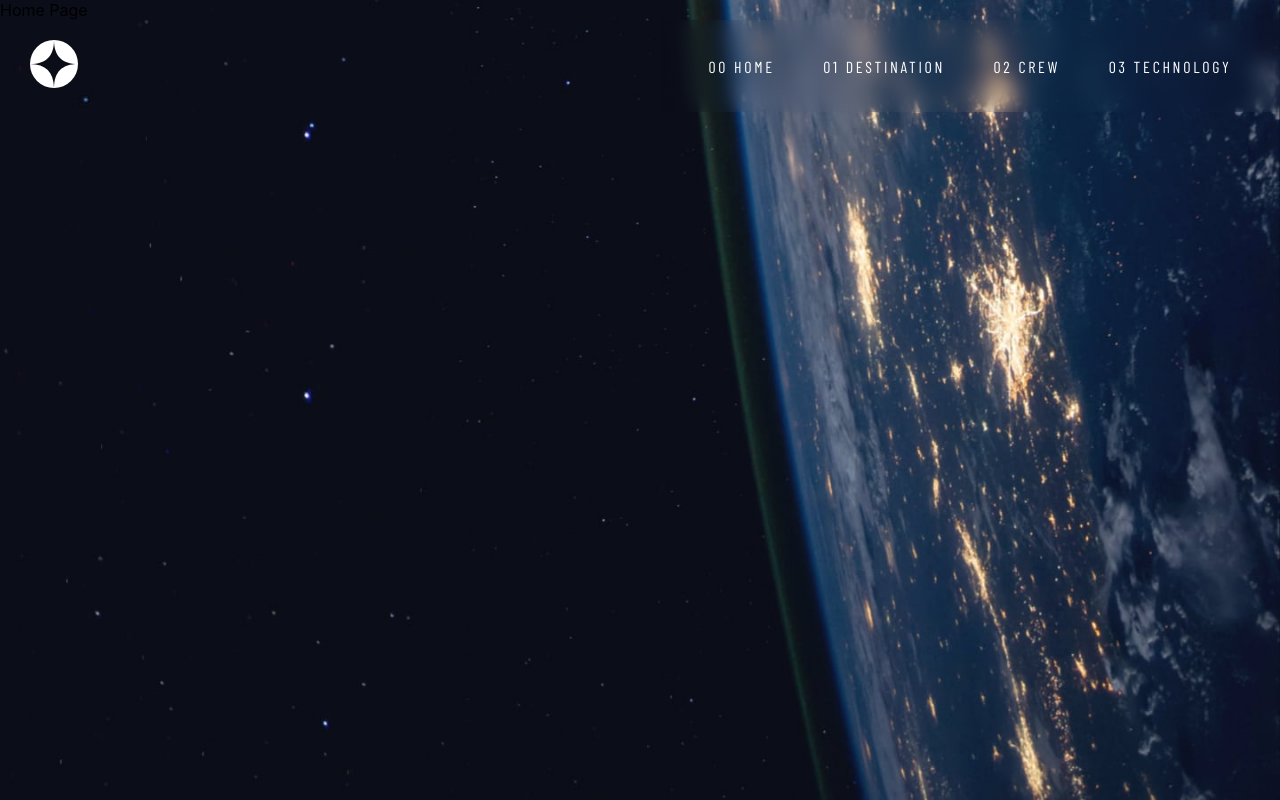
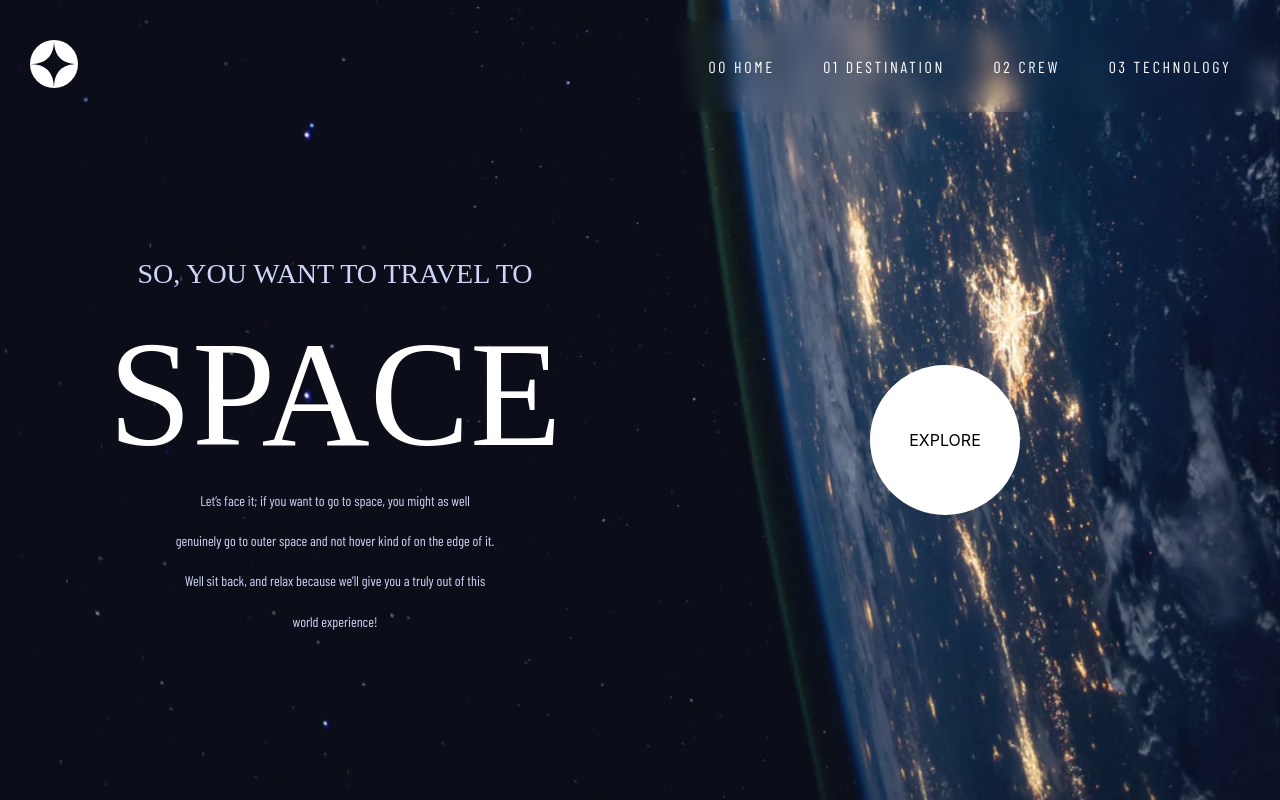
Before and after one commit to GawahChan/FM-Space-Tourism-Challenge, a React (Create React App) app: page / in a window 1280 px wide. Built offline with nearby package versions, Linux system fonts and the light colour scheme; a web font is replaced by a local one.

Commit message:
added styles for inheritance as well as worked on home page

```diff
--- a/src/App.tsx
+++ b/src/App.tsx
@@ -6,8 +6,8 @@ import Technologypage from "./pages/technology/Technology";
 
 import { BrowserRouter, Routes, Route } from "react-router-dom";
 import { ThemeProvider } from "styled-components";
-import { GlobalStyles } from "./utils/styles/GlobalStyles";
-import { theme } from "./utils/styles/Theme";
+import { GlobalStyles } from "./styles/GlobalStyles";
+import { theme } from "./styles/themes/Theme";
 
 import {
   HOME_URL,
--- a/src/components/navBar/NavBar.style.tsx
+++ b/src/components/navBar/NavBar.style.tsx
@@ -58,7 +58,7 @@ export const NavBarHeader = styled.h1`
   }
 `;
 
-export const NavBarLink = styled(Link)`
+export const NavLink = styled(Link)`
   text-decoration: none;
   cursor: pointer;
 `;
--- a/src/components/navBar/NavBar.tsx
+++ b/src/components/navBar/NavBar.tsx
@@ -8,7 +8,7 @@ import {
   NavBarContainer,
   NavBarHeader,
   NavBarHeaderContainer,
-  NavBarLink,
+  NavLink,
   NavBarLogoContainer,
 } from "./NavBar.style";
 
@@ -18,23 +18,23 @@ const NavBar = () => {
   return (
     <NavBarContainer>
       <NavBarLogoContainer>
-        <NavBarLink to={HOME_URL}>
+        <NavLink to={HOME_URL}>
           <img src={Logo} alt="logo" />
-        </NavBarLink>
+        </NavLink>
       </NavBarLogoContainer>
       <NavBarHeaderContainer>
-        <NavBarLink to={HOME_URL}>
+        <NavLink to={HOME_URL}>
           <NavBarHeader>00 HOME</NavBarHeader>
-        </NavBarLink>
-        <NavBarLink to={DESTINATION_URL}>
+        </NavLink>
+        <NavLink to={DESTINATION_URL}>
           <NavBarHeader>01 DESTINATION</NavBarHeader>
-        </NavBarLink>
-        <NavBarLink to={CREW_URL}>
+        </NavLink>
+        <NavLink to={CREW_URL}>
           <NavBarHeader>02 CREW</NavBarHeader>
-        </NavBarLink>
-        <NavBarLink to={TECHNOLOGY_URL}>
+        </NavLink>
+        <NavLink to={TECHNOLOGY_URL}>
           <NavBarHeader>03 TECHNOLOGY</NavBarHeader>
-        </NavBarLink>
+        </NavLink>
       </NavBarHeaderContainer>
     </NavBarContainer>
   );
--- a/src/pages/home/Home.style.tsx
+++ b/src/pages/home/Home.style.tsx
@@ -1,8 +1,16 @@
 import styled from "styled-components";
 import { PageContainer } from "../pages.style";
 import { device } from "../../utils/Constants";
+import { Heading1 } from "../../styles/typography/headers.style";
+import {
+  subHeading1,
+  subHeading2,
+} from "../../styles/typography/subheaders.style";
+import { NavLink } from "../../components/navBar/NavBar.style";
 
 export const HomePageContainer = styled(PageContainer)`
+  display: flex;
+  align-items: center;
   background-image: url(${require("../../common/assets/home/background-home-desktop.jpg")});
 
   @media ${device.tablet} {
@@ -13,3 +21,52 @@ export const HomePageContainer = styled(PageContainer)`
     background-image: url(${require("../../common/assets/home/background-home-mobile.jpg")});
   }
 `;
+
+export const HomePageBodyContainer = styled.div`
+  display: flex;
+  width: 100%;
+  align-items: center;
+  justify-content: center;
+`;
+
+export const HomePageTextContainer = styled.div`
+  display: flex;
+  flex-direction: column;
+  flex: 1;
+
+  align-items: center;
+`;
+
+export const HomePageButtonContainer = styled.div`
+  display: flex;
+  justify-content: center;
+  align-items: center;
+
+  height: 150px;
+  width: 150px;
+
+  background: white;
+  border-radius: 50%;
+`;
+
+export const HomePageHeader = styled(Heading1)`
+  color: ${({ theme }) => theme.colours.heading};
+  margin: 0;
+`;
+
+export const HomePageSubHeader = styled(subHeading1)`
+  color: ${({ theme }) => theme.colours.subHeading};
+`;
+
+export const HomePageParagraph = styled(subHeading2)`
+  color: ${({ theme }) => theme.colours.subHeading};
+`;
+
+export const HomeNavLink = styled(NavLink)`
+  display: flex;
+  justify-content: center;
+  align-items: center;
+
+  flex: 1;
+  color: black;
+`;
--- a/src/pages/home/Home.tsx
+++ b/src/pages/home/Home.tsx
@@ -1,7 +1,39 @@
-import { HomePageContainer } from "./Home.style";
+import { DESTINATION_URL } from "../../utils/Constants";
+import {
+  HomeNavLink,
+  HomePageBodyContainer,
+  HomePageButtonContainer,
+  HomePageContainer,
+  HomePageHeader,
+  HomePageParagraph,
+  HomePageSubHeader,
+  HomePageTextContainer,
+} from "./Home.style";
 
 const Home = () => {
-  return <HomePageContainer>Home Page</HomePageContainer>;
+  return (
+    <HomePageContainer>
+      <HomePageBodyContainer>
+        <HomePageTextContainer>
+          <HomePageSubHeader>SO, YOU WANT TO TRAVEL TO</HomePageSubHeader>
+          <HomePageHeader>SPACE</HomePageHeader>
+          <HomePageParagraph>
+            Let’s face it; if you want to go to space, you might as well
+          </HomePageParagraph>
+          <HomePageParagraph>
+            genuinely go to outer space and not hover kind of on the edge of it.
+          </HomePageParagraph>
+          <HomePageParagraph>
+            Well sit back, and relax because we’ll give you a truly out of this
+          </HomePageParagraph>
+          <HomePageParagraph>world experience!</HomePageParagraph>
+        </HomePageTextContainer>
+        <HomeNavLink to={DESTINATION_URL}>
+          <HomePageButtonContainer>EXPLORE</HomePageButtonContainer>
+        </HomeNavLink>
+      </HomePageBodyContainer>
+    </HomePageContainer>
+  );
 };
 
 export default Home;
--- a/src/pages/pages.style.tsx
+++ b/src/pages/pages.style.tsx
@@ -1,10 +1,12 @@
 import styled from "styled-components";
 
 export const PageContainer = styled.div`
+  height: 100%;
   width: 100%;
+
   min-height: 100vh;
-
   background-size: cover;
   background-position: center;
   box-sizing: border-box;
+  padding: 110px 30px 30px 30px;
 `;
--- a/src/utils/styles/GlobalStyles.tsx
+++ b/src/styles/GlobalStyles.tsx
@@ -1,5 +1,5 @@
 import { createGlobalStyle } from "styled-components";
-import { ThemeType } from "./Theme";
+import { ThemeType } from "./themes/Theme";
 
 export const GlobalStyles = createGlobalStyle<{ theme: ThemeType }>`
 
--- a/src/utils/styles/Theme.tsx
+++ b/src/styles/themes/Theme.tsx
@@ -8,6 +8,9 @@ export const theme = {
   typography: {
     primary: "Bellefair",
     secondary: "Barlow Condensed",
+  },
+  fontWeight: {
+    regular: "normal",
   },
   fontSize: {
     heading1: "150px",
--- /dev/null
+++ b/src/styles/typography/headers.style.tsx
@@ -0,0 +1,32 @@
+import styled from "styled-components";
+
+export const Heading1 = styled.h1`
+  font-family: ${({ theme }) => theme.typography.primary};
+  font-weight: ${({ theme }) => theme.fontWeight.regular};
+  font-size: ${({ theme }) => theme.fontSize.heading1};
+`;
+
+export const Heading2 = styled.h2`
+  font-family: ${({ theme }) => theme.typography.primary};
+  font-weight: ${({ theme }) => theme.fontWeight.regular};
+  font-size: ${({ theme }) => theme.fontSize.heading2};
+`;
+
+export const Heading3 = styled.h3`
+  font-family: ${({ theme }) => theme.typography.primary};
+  font-weight: ${({ theme }) => theme.fontWeight.regular};
+  font-size: ${({ theme }) => theme.fontSize.heading3};
+`;
+
+export const Heading4 = styled.h4`
+  font-family: ${({ theme }) => theme.typography.primary};
+  font-weight: ${({ theme }) => theme.fontWeight.regular};
+  font-size: ${({ theme }) => theme.fontSize.heading4};
+`;
+
+export const Heading5 = styled.h5`
+  font-family: ${({ theme }) => theme.typography.secondary};
+  font-weight: ${({ theme }) => theme.fontWeight.regular};
+  font-size: ${({ theme }) => theme.fontSize.heading5};
+  letter-spacing: ${({ theme }) => theme.characterSpace.heading5};
+`;
--- /dev/null
+++ b/src/styles/typography/subheaders.style.tsx
@@ -0,0 +1,14 @@
+import styled from "styled-components";
+
+export const subHeading1 = styled.h1`
+  font-family: ${({ theme }) => theme.typography.primary};
+  font-weight: ${({ theme }) => theme.fontWeight.regular};
+  font-size: ${({ theme }) => theme.fontSize.subheading1};
+`;
+
+export const subHeading2 = styled.h2`
+  font-family: ${({ theme }) => theme.typography.secondary};
+  font-weight: ${({ theme }) => theme.fontWeight.regular};
+  font-size: ${({ theme }) => theme.fontSize.subheading2};
+  letter-spacing: ${({ theme }) => theme.characterSpace.subheading2};
+`;
```
